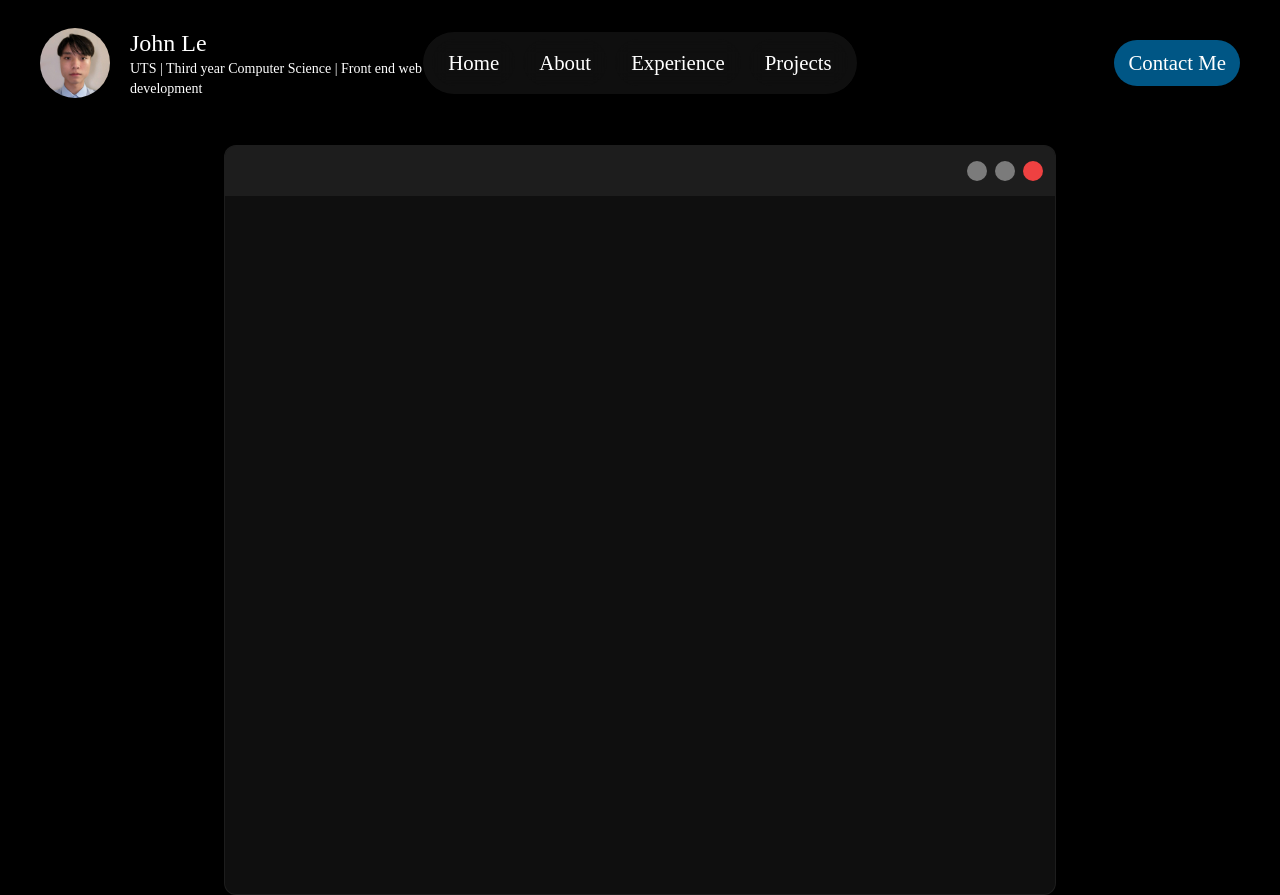
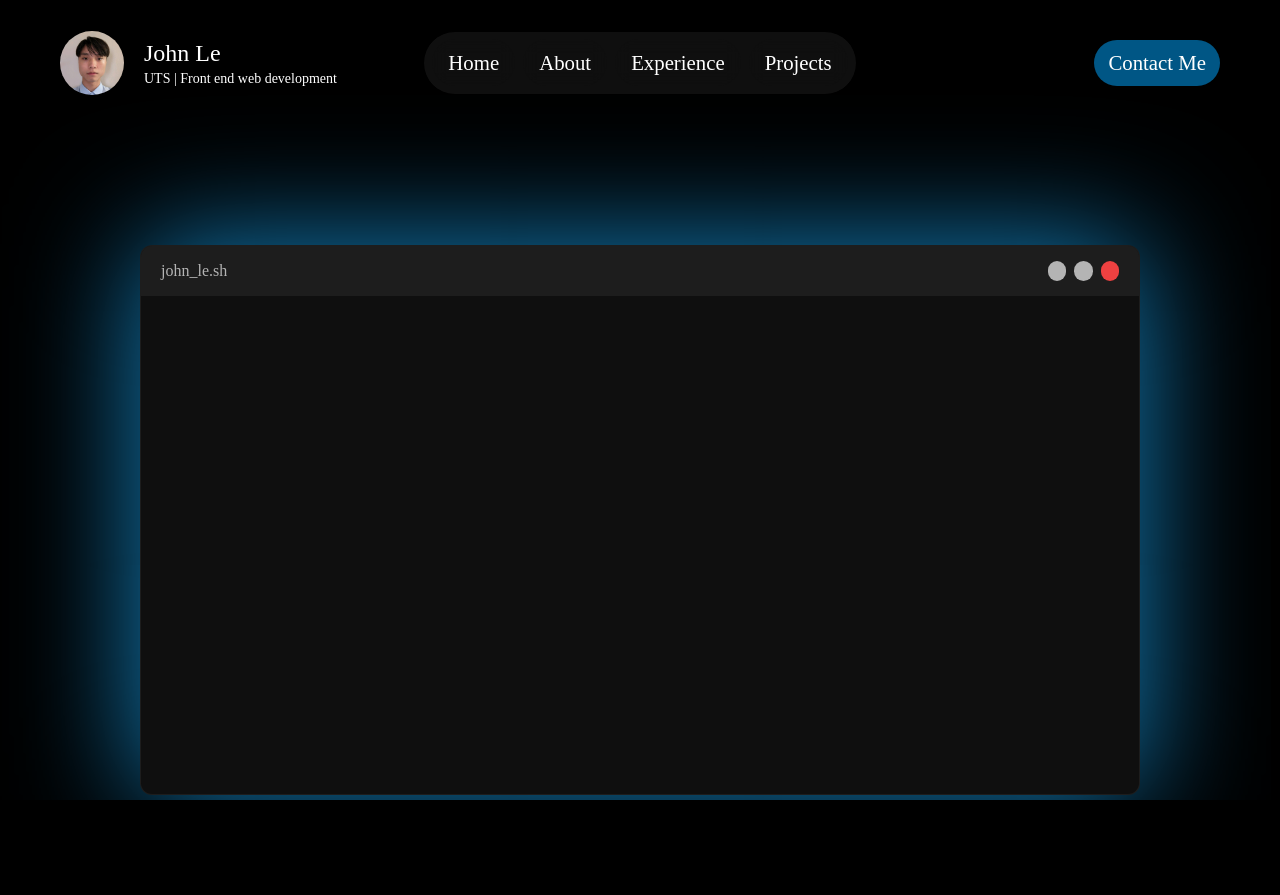
Before and after one commit to Primalpancake92/John-Le-React, a React app: page / in a window 1280 px wide. After the commit the page ends 800 px from the top, so only its background shows below. Built offline with nearby package versions, Linux system fonts and the light colour scheme; the HTML template or start-up script is replaced by a standard one; a web font is replaced by a local one.

Commit message:
added background shadow to the hero.

```diff
--- a/src/components/Navbar/Navbar.jsx
+++ b/src/components/Navbar/Navbar.jsx
@@ -1,12 +1,12 @@
 import { NavLink } from "react-router-dom"
 
-function Avatar ({ profile }) {
+function Avatar({ profile }) {
     return (
         <NavLink to="/" className="text-[rgb(255,255,255)] text-[1.3rem] flex
         items-center gap-5">
-            <div className="relative w-[70px] h-[70px] rounded-full shrink-0">
+            <div className="relative w-[64px] h-[64px] rounded-full shrink-0">
                 <img src="../src/assets/images/1741594104211.jpg"
-                className="w-[70px] h-[70px] rounded-full object-fit"></img>
+                className="w-[64px] h-[64px] rounded-full object-fit"></img>
             </div>
             <div className="relative flex flex-col text-sm">
                 <p className="text-2xl">{profile.name}</p>
@@ -16,7 +16,7 @@ function Avatar ({ profile }) {
     )
 }
 
-function ContactNav ({ path }) {
+function ContactNav({ path }) {
     return (
         <div className="px-[14px] border-[var(--secondary-color)]
         bg-[rgba(0,166,255,0.52)] text-[white] h-[46px] flex items-center
@@ -31,7 +31,7 @@ function ContactNav ({ path }) {
     );
 }
 
-function NavCentre ({ links }) {
+function NavCentre({ links }) {
     if (!Array.isArray(links)) {
         console.log("The prop is not an array");
         return null;
@@ -39,8 +39,8 @@ function NavCentre ({ links }) {
 
     return (
         <div className="rounded-full flex justify-center items-center gap-x-2
-        border-1 bg-[rgba(15,15,15)] h-[64px] px-[9px] hover:border-1 hover:border-[grey]
-        transition-all duration-300 ease-in-out antialiased backdrop-blur-md">
+        border-1 bg-[rgba(15,15,15)] h-[64px] px-[8px] hover:border-1 hover:border-[grey]
+        transition-all duration-300 ease-out antialiased backdrop-blur-md">
             {links.map((link) => (
                 <NavLink key={link.id} to={link.path}
                 className={({ isActive }) =>
@@ -69,13 +69,13 @@ function Navbar() {
 
     const profile = {
         name: "John Le",
-        basic_info: "UTS | Third year Computer Science",
+        basic_info: "UTS",
         specialisation: "Front end web development"
     }
 
     return (
-        <nav className="h-[125px] w-full bg-[rgba(0,0,0,0.6)] flex
-        px-10 items-center justify-center">
+        <nav className="relative h-[125px] w-full bg-[rgba(0,0,0,0.6)] flex
+        px-15 items-center justify-center">
             <div className="w-full grid grid-cols-3 items-center">
                 <div className="justify-self-start">
                     <Avatar profile={profile}/>
--- a/src/pages/Hero/Hero.jsx
+++ b/src/pages/Hero/Hero.jsx
@@ -1,30 +1,38 @@
-function NavigationPanel ({ iterations }) {
+function NavigationPanel({ iterations, appName }) {
     return (
         <div className="relative w-full h-[50px] rounded-t-[11px] flex
-            justify-end items-center bg-[rgb(45,45,45,0.5)] px-3 gap-[8px]">
+            justify-end items-center bg-[rgb(45,45,45,0.5)] px-5 gap-[8px]">
+            <div className="left-0 w-full text-[rgb(180,180,180)]">
+                {appName}
+            </div>
             {Array.from({length: iterations}, (_, index) =>
                 (index == 2) ? (
                     <div key={index} className="h-[20px] w-[20px]
                     bg-[rgb(238,65,65)] rounded-full"></div>
                 ) : (
                     <div key={index} className="h-[20px] w-[20px]
-                    bg-[rgb(123,123,123)] rounded-full"></div>
+                    bg-[rgb(180,180,180)] rounded-full"></div>
                 )
             )}
         </div>
     )
 }
 
+function TerminalText() {
+
+}
+
 function Bash() {
     return (
-        <div className="relative mt-5 border-1 h-[750px] w-[65%] border-[rgb(45,45,45,0.5)]
-        rounded-xl flex flex-col bg-[rgb(15,15,15)]">
-            <NavigationPanel iterations={3} />
+        <div className="relative mt-30 border-1 h-[550px] w-[1000px] border-[rgb(45,45,45,0.5)]
+        rounded-xl flex flex-col bg-[rgb(15,15,15)]
+        shadow-[0px_0px_125px_1px_rgba(25,165,241,0.8)]">
+            <NavigationPanel iterations={3} appName={"john_le.sh"} />
         </div>
     )
 }
 
-function Hero () {
+function Hero() {
     return (
         <div className="h-max max-h-screen w-full flex justify-center items-center flex-col">
             <Bash />
```
Also changed, not shown: src/assets/images/hq720.jpg (added).
